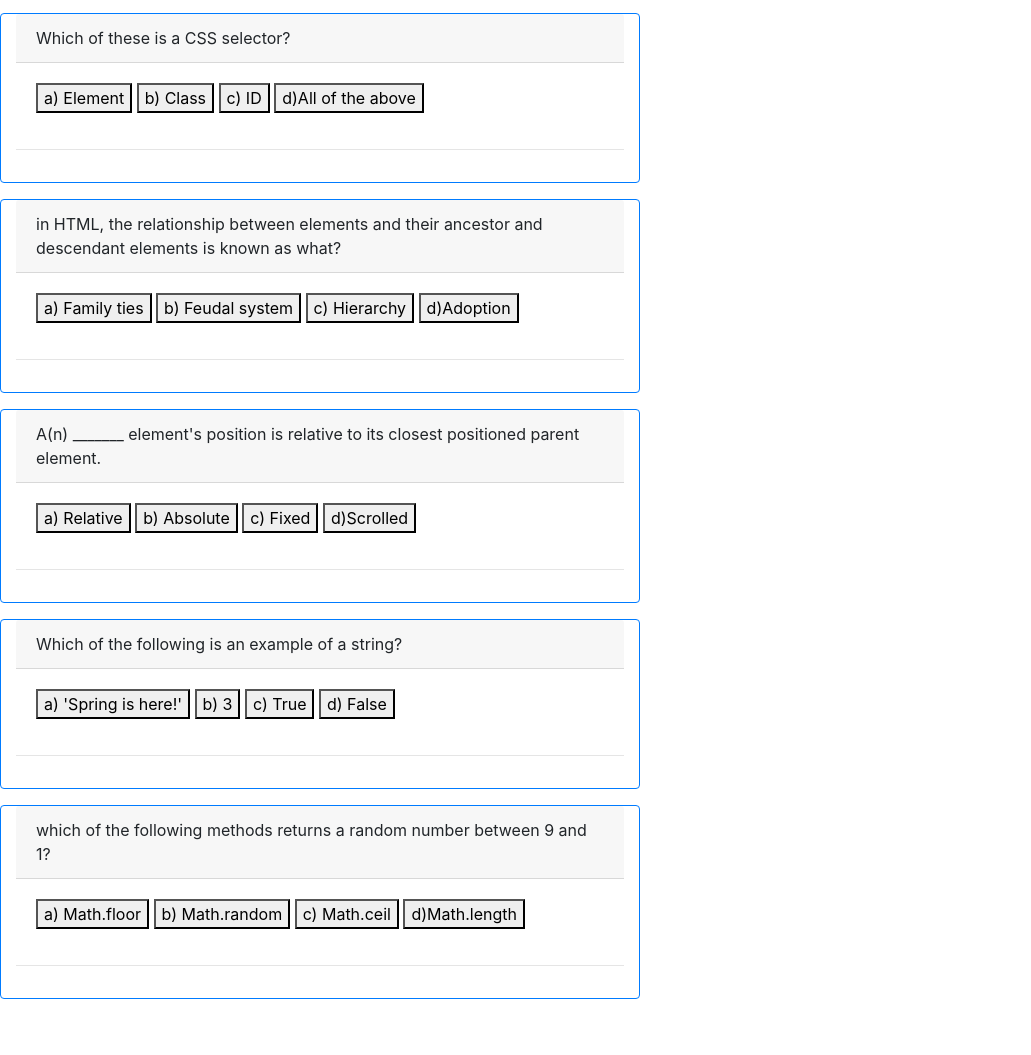
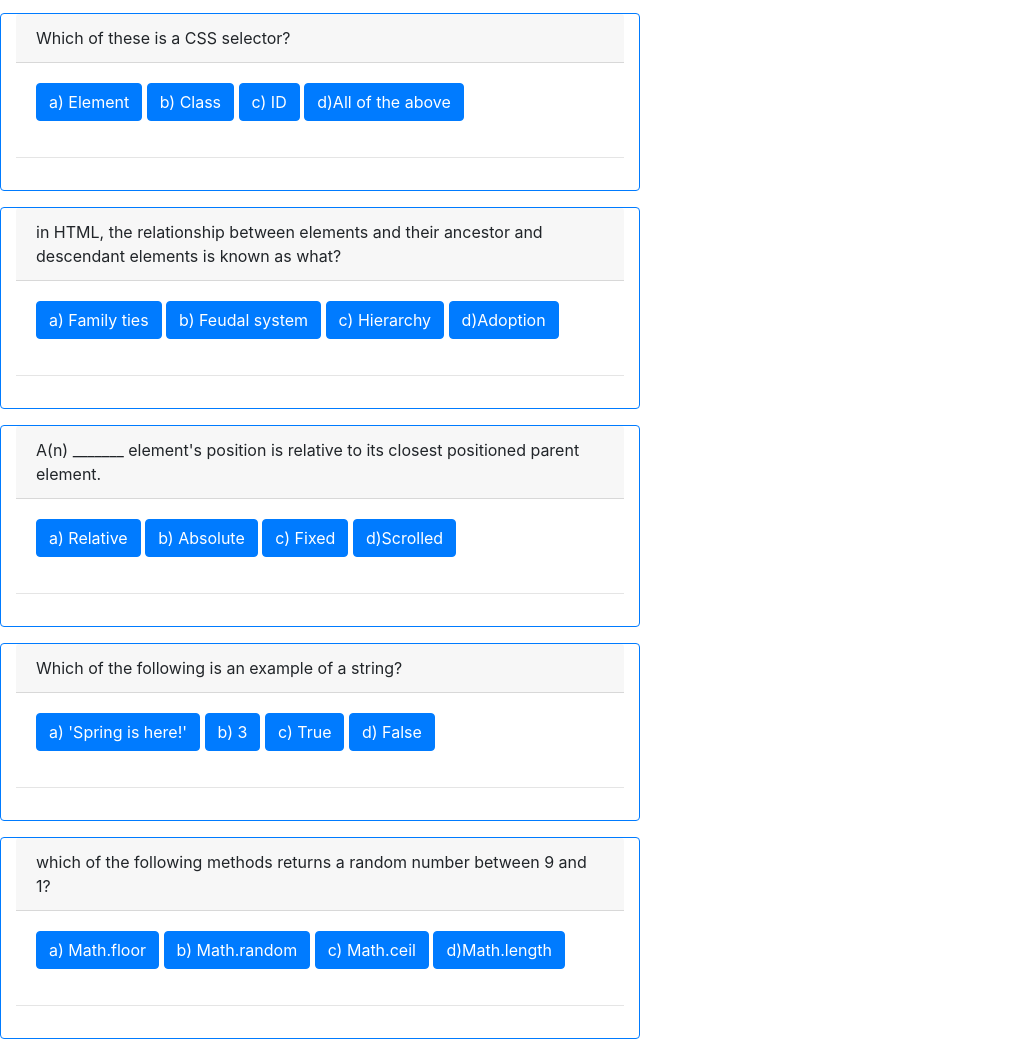
Before and after one commit to ewirtz3/code-quiz, a plain HTML site: page index.html in a window 1280 px wide. Shown: the part 343-1398 px from the top of the page, without its empty margins (0-1031 px from the left). Before the commit the page ends 1358 px from the top, so only its background shows below. Drawn offline with nearby package versions, Linux system fonts and the light colour scheme.

Commit message:
adjusted answer buttons

```diff
--- a/index.html
+++ b/index.html
@@ -36,10 +36,10 @@
         <div class="col-6 card border-primary mb-3" id="question1">
             <div class="card-header text-align-center">Which of these is a CSS selector?</div>
             <div class="card-body text-primary">
-                <button class="incorrect">a) Element</button>
-                <button class="incorrect">b) Class</button>
-                <button class="incorrect">c) ID</button>
-                <button class="correct">d)All of the above</button>
+                <button type = "button" class="btn btn-primary incorrect">a) Element</button>
+                <button type = "button" class="btn btn-primary incorrect">b) Class</button>
+                <button type = "button" class="btn btn-primary incorrect">c) ID</button>
+                <button type = "button" class="btn btn-primary correct">d)All of the above</button>
             </div>
             <hr>
             <p id="outcome"></p>
@@ -47,10 +47,10 @@
         <div class="col-6 card border-primary mb-3" id="question2">
             <div class="card-header text-align-center">in HTML, the relationship between elements and their ancestor and descendant elements is known as what?</div>
             <div class="card-body text-primary">
-                <button class="incorrect">a) Family ties</button>
-                <button class="incorrect">b) Feudal system</button>
-                <button class="correct">c) Hierarchy</button>
-                <button class="incorrect">d)Adoption</button>
+                <button type = "button" class="btn btn-primary incorrect">a) Family ties</button>
+                <button type = "button" class="btn btn-primary incorrect">b) Feudal system</button>
+                <button type = "button" class="btn btn-primary correct">c) Hierarchy</button>
+                <button type = "button" class="btn btn-primary incorrect">d)Adoption</button>
             </div>
             <hr>
             <p id="outcome"></p>
@@ -58,10 +58,10 @@
         <div class="col-6 card border-primary mb-3" id="question3">
             <div class="card-header text-align-center">A(n) _______ element's position is relative to its closest positioned parent element.</div>
             <div class="card-body text-primary">
-                <button class="incorrect">a) Relative</button>
-                <button class="correct">b) Absolute</button>
-                <button class="incorrect">c) Fixed</button>
-                <button class="incorrect">d)Scrolled</button>
+                <button type = "button" class="btn btn-primary incorrect">a) Relative</button>
+                <button type = "button" class="btn btn-primary correct">b) Absolute</button>
+                <button type = "button" class="btn btn-primary incorrect">c) Fixed</button>
+                <button type = "button" class="btn btn-primary incorrect">d)Scrolled</button>
             </div>
             <hr>
             <p id="outcome"></p>
@@ -69,10 +69,10 @@
         <div class="col-6 card border-primary mb-3" id="question4">
             <div class="card-header text-align-center">Which of the following is an example of a string?</div>
             <div class="card-body text-primary">
-                <button class="correct">a) 'Spring is here!'</button>
-                <button class="incorrect">b) 3</button>
-                <button class="incorrect">c) True</button>
-                <button class="incorrect">d) False</button>
+                <button type = "button" class="btn btn-primary correct">a) 'Spring is here!'</button>
+                <button type = "button" class="btn btn-primary incorrect">b) 3</button>
+                <button type = "button" class="btn btn-primary incorrect">c) True</button>
+                <button type = "button" class="btn btn-primary incorrect">d) False</button>
             </div>
             <hr>
             <p id="outcome"></p>
@@ -80,10 +80,10 @@
         <div class="col-6 card border-primary mb-3" id="question5">
             <div class="card-header text-align-center">which of the following methods returns a random number between 9 and 1?</div>
             <div class="card-body text-primary">
-                <button class="incorrect">a) Math.floor</button>
-                <button class="correct">b) Math.random</button>
-                <button class="incorrect">c) Math.ceil</button>
-                <button class="incorrect">d)Math.length</button>
+                <button type = "button" class="btn btn-primary incorrect">a) Math.floor</button>
+                <button type = "button" class="btn btn-primary correct">b) Math.random</button>
+                <button type = "button" class="btn btn-primary incorrect">c) Math.ceil</button>
+                <button type = "button" class="btn btn-primary incorrect">d)Math.length</button>
             </div>
             <hr>
             <p id="outcome"></p>
```
